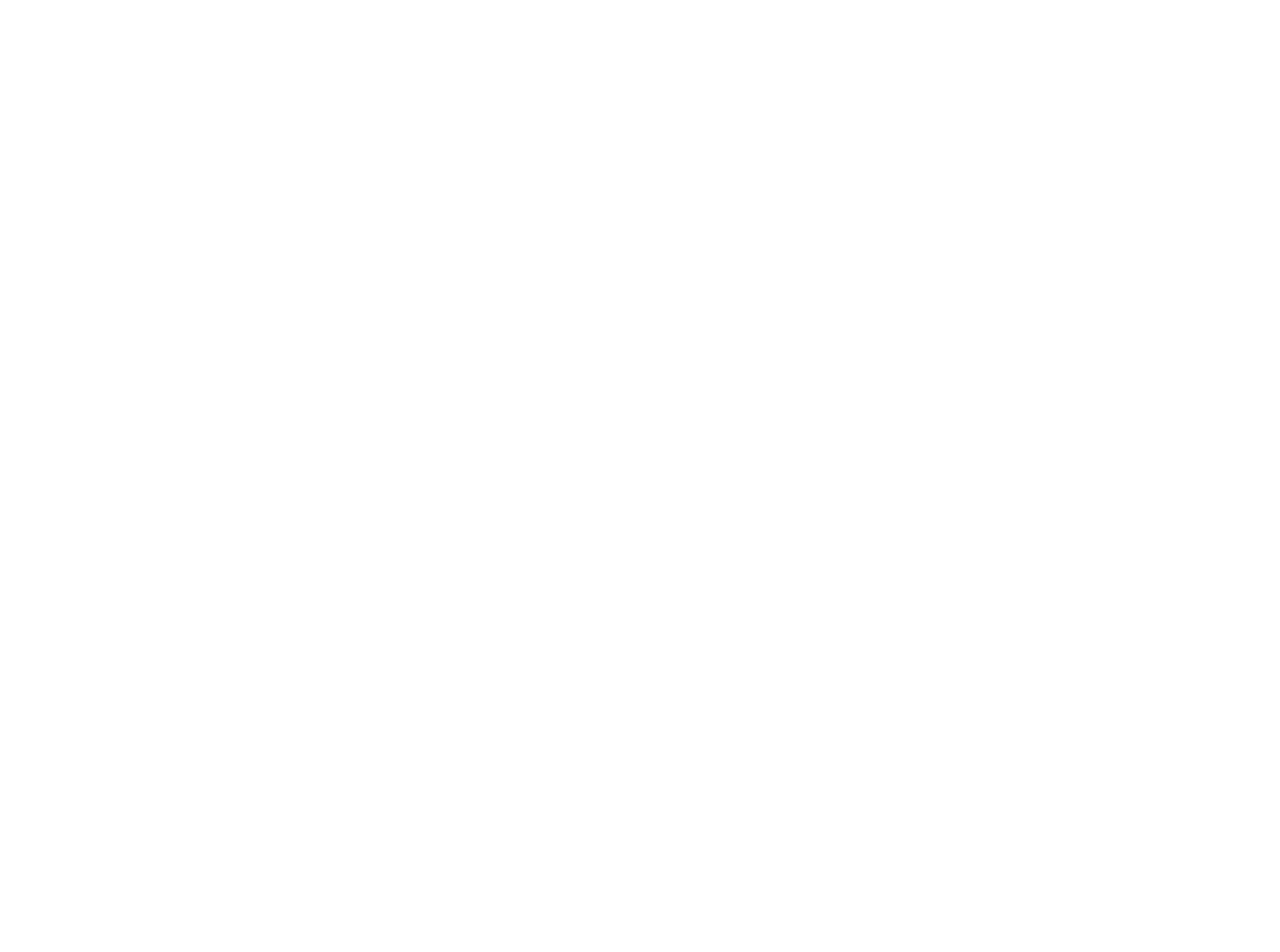
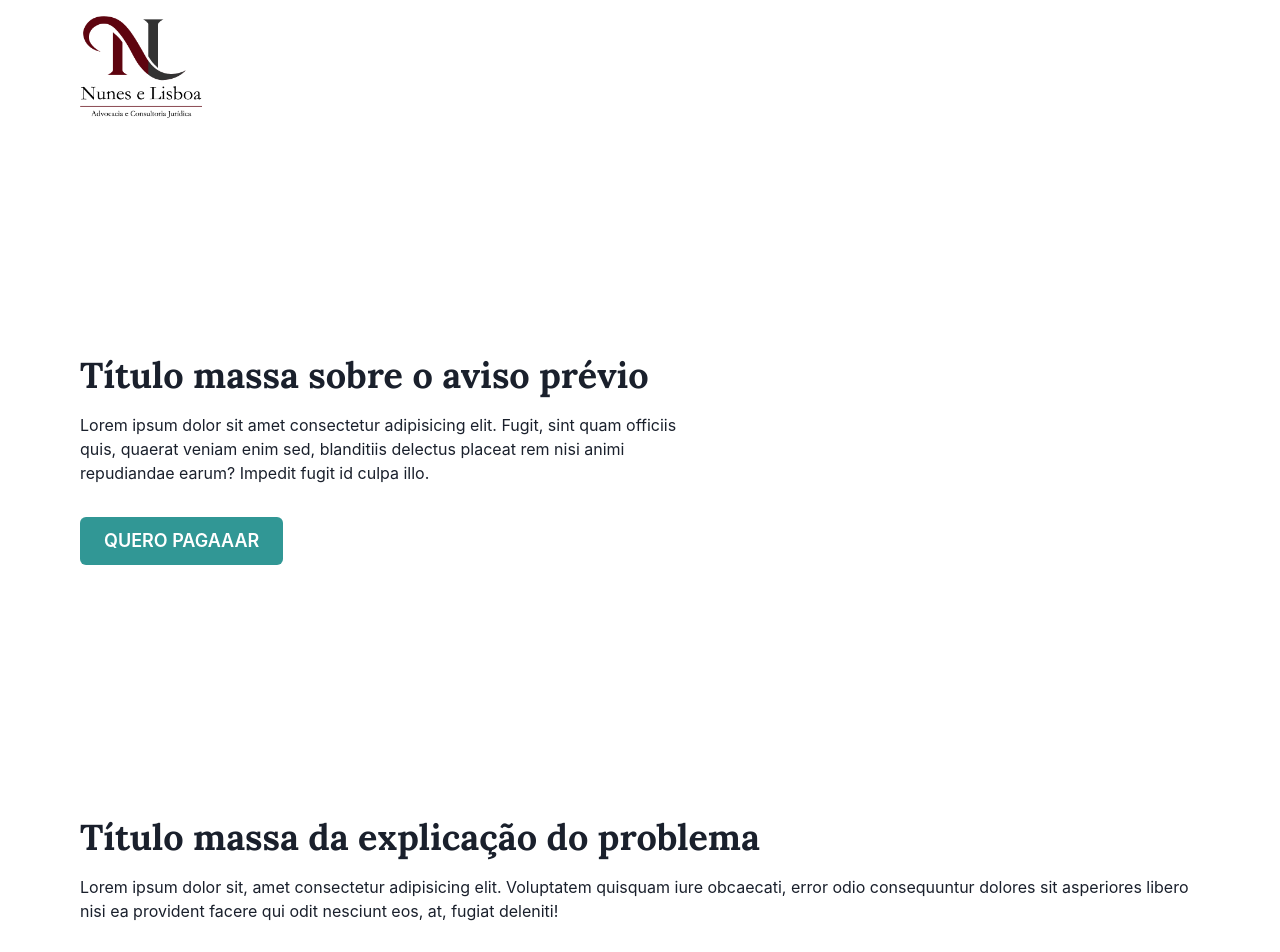
Before and after one commit to uthanhercules/nuneslisboa-landing-pages, a React (Create React App) app: page /aviso-previo-saude in a window 1280 px wide. Before the commit this address had no page. Shown: the top 952 px of the page. Before the commit the page ends 800 px from the top, so only its background shows below. Built offline with nearby package versions, Linux system fonts and the light colour scheme.

Commit message:
Hero section and problem explanation done

```diff
--- a/public/index.html
+++ b/public/index.html
@@ -3,12 +3,18 @@
   <head>
     <meta charset="utf-8" />
     <meta name="viewport" content="width=device-width, initial-scale=1" />
-    <meta name="theme-color" content="#000000" />
+    <meta name="theme-color" content="#581817" />
     <meta
       name="description"
       content="Web site created using create-react-app"
     />
-    <title>u.dev_ CRA template</title>
+    <title>Nunes Lisboa LandPages</title>
+    <link rel="preconnect" href="https://fonts.googleapis.com" />
+    <link rel="preconnect" href="https://fonts.gstatic.com" crossorigin />
+    <link
+      href="https://fonts.googleapis.com/css2?family=Lora:ital,wght@0,400;0,700;1,400;1,700&display=swap"
+      rel="stylesheet"
+    />
   </head>
   <body>
     <noscript>You need to enable JavaScript to run this app.</noscript>
--- a/src/router.tsx
+++ b/src/router.tsx
@@ -1,15 +1,16 @@
 import React from 'react';
 import { BrowserRouter, Routes, Route } from 'react-router-dom';
 
-import Leilao from './views/leilao';
-import Saude from './views/saude';
+import AvisoPrevioPlanoDeSaude from './views/AvisoPrevioPlanoDeSaude';
 
 const RouterOutlet = () => {
   return (
     <BrowserRouter>
       <Routes>
-        <Route element={<Leilao />} path='/leilao' />
-        <Route element={<Saude />} path='/saude' />
+        <Route
+          element={<AvisoPrevioPlanoDeSaude />}
+          path='/aviso-previo-saude'
+        />
       </Routes>
     </BrowserRouter>
   );
--- a/src/styles/_variables.scss
+++ b/src/styles/_variables.scss
@@ -1 +1,6 @@
 $udev-blue: #5b9bd5;
+$nuneslisboa-red: #581817;
+$light-background: #fff;
+
+$light-text: #333;
+$heading-font: 'Lora', serif;
--- a/src/styles/global.scss
+++ b/src/styles/global.scss
@@ -1,5 +1,16 @@
+@import '../styles/variables';
+
 * {
   margin: 0;
   padding: 0;
   box-sizing: border-box;
 }
+
+body {
+  background-color: $light-background;
+}
+
+main {
+  padding: 0 5vw;
+  min-height: 100vh;
+}
--- /dev/null
+++ b/src/views/AvisoPrevioPlanoDeSaude/index.tsx
@@ -0,0 +1,37 @@
+import { Heading, Text, Button } from '@chakra-ui/react';
+
+import LogoH from '../../assets/logo.png';
+import './style.scss';
+
+const index = () => {
+  return (
+    <main className='aviso-previo-saude'>
+      <article className='hero'>
+        <img src={LogoH} alt='Nunes Lisboa Logo' />
+        <Heading as='h1' size='xl'>
+          Título massa sobre o aviso prévio
+        </Heading>
+        <Text as='h2'>
+          Lorem ipsum dolor sit amet consectetur adipisicing elit. Fugit, sint
+          quam officiis quis, quaerat veniam enim sed, blanditiis delectus
+          placeat rem nisi animi repudiandae earum? Impedit fugit id culpa illo.
+        </Text>
+        <Button colorScheme='teal' size='lg'>
+          QUERO PAGAAAR
+        </Button>
+      </article>
+      <article className='what-we-solve'>
+        <Heading as='h3'>Título massa da explicação do problema</Heading>
+        <Text>
+          Lorem ipsum dolor sit, amet consectetur adipisicing elit. Voluptatem
+          quisquam iure obcaecati, error odio consequuntur dolores sit
+          asperiores libero nisi ea provident facere qui odit nesciunt eos, at,
+          fugiat deleniti!
+        </Text>
+        <section className='for-who'></section>
+      </article>
+    </main>
+  );
+};
+
+export default index;
--- /dev/null
+++ b/src/views/AvisoPrevioPlanoDeSaude/style.scss
@@ -0,0 +1,41 @@
+@import '../../styles/variables';
+@import '../../styles/mixins';
+
+.aviso-previo-saude {
+  article {
+    display: flex;
+    flex-direction: column;
+    height: 100vh;
+    padding: rem(16px);
+  }
+
+  h1,
+  h3 {
+    font-family: $heading-font;
+  }
+
+  .hero {
+    max-width: 50vw;
+    justify-content: center;
+    gap: rem(16px);
+
+    img {
+      width: 20%;
+    }
+
+    h1 {
+      margin-top: auto;
+    }
+
+    button {
+      width: fit-content;
+      margin: rem(16px) 0 auto 0;
+    }
+  }
+
+  .what-we-solve {
+    h3 {
+      margin-bottom: rem(16px);
+    }
+  }
+}
--- a/src/views/leilao/index.tsx
+++ /dev/null
@@ -1,5 +0,0 @@
-const index = () => {
-  return <h1>Landpage de leilão!</h1>;
-};
-
-export default index;
--- a/src/views/saude/index.tsx
+++ /dev/null
@@ -1,5 +0,0 @@
-const index = () => {
-  return <h1>Landpage de saude!</h1>;
-};
-
-export default index;
```
Also changed, not shown: src/assets/GlobalAssetsFolder.md (deleted, +0 -1 lines), src/assets/logo.png (added).
